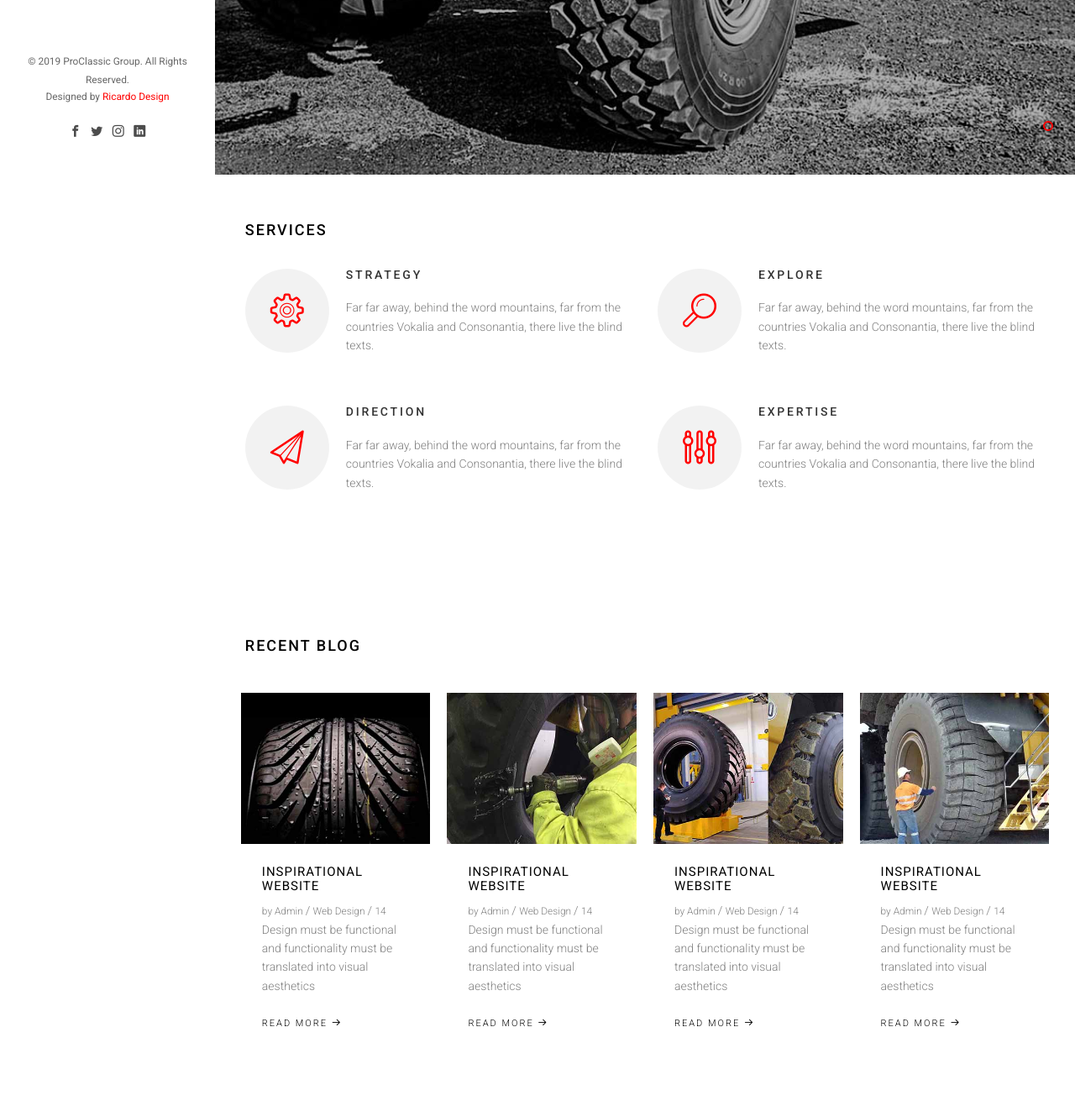
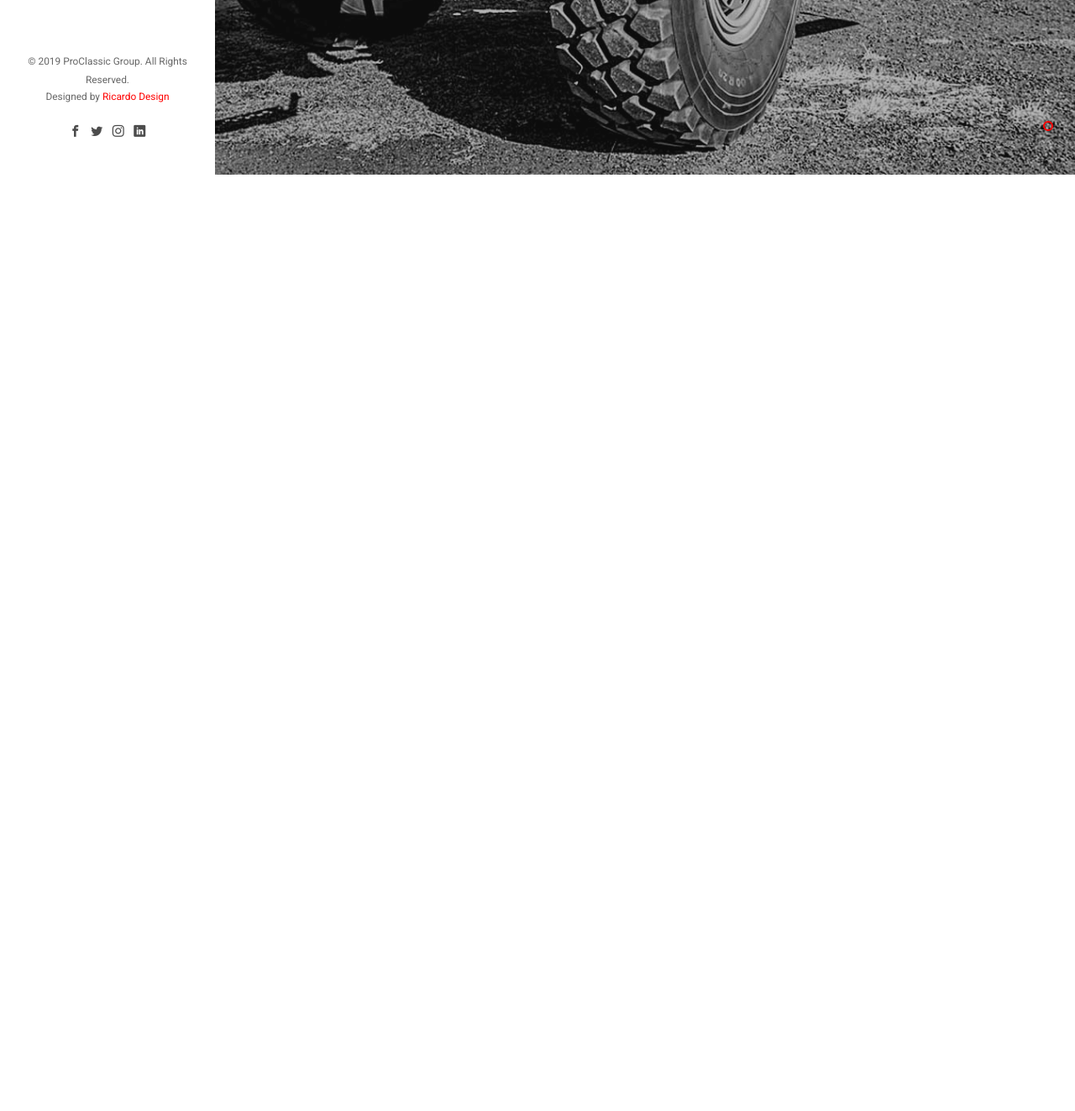
Before and after one commit to Ricki100/proclassic, a plain HTML site: page index.html in a window 1280 px wide. Shown: the part 592-1915 px from the top of the page at 84% size. After the commit the page ends 800 px from the top, so only its background shows below. Drawn offline with Linux system fonts and the light colour scheme; files whose address does not match are found by name.

Commit message:
Update index.html

```diff
--- a/index.html
+++ b/index.html
@@ -140,124 +140,6 @@
 			  	</div>
 			</aside>
 
-			<div class="fh5co-narrow-content">
-				<h2 class="fh5co-heading animate-box" data-animate-effect="fadeInLeft">Services</h2>
-				<div class="row">
-					<div class="col-md-6">
-						<div class="fh5co-feature animate-box" data-animate-effect="fadeInLeft">
-							<div class="fh5co-icon">
-								<i class="icon-settings"></i>
-							</div>
-							<div class="fh5co-text">
-								<h3>Strategy</h3>
-								<p>Far far away, behind the word mountains, far from the countries Vokalia and Consonantia, there live the blind texts. </p>
-							</div>
-						</div>
-					</div>
-					<div class="col-md-6">
-						<div class="fh5co-feature animate-box" data-animate-effect="fadeInLeft">
-							<div class="fh5co-icon">
-								<i class="icon-search4"></i>
-							</div>
-							<div class="fh5co-text">
-								<h3>Explore</h3>
-								<p>Far far away, behind the word mountains, far from the countries Vokalia and Consonantia, there live the blind texts. </p>
-							</div>
-						</div>
-					</div>
-
-					<div class="col-md-6">
-						<div class="fh5co-feature animate-box" data-animate-effect="fadeInLeft">
-							<div class="fh5co-icon">
-								<i class="icon-paperplane"></i>
-							</div>
-							<div class="fh5co-text">
-								<h3>Direction</h3>
-								<p>Far far away, behind the word mountains, far from the countries Vokalia and Consonantia, there live the blind texts. </p>
-							</div>
-						</div>
-					</div>
-					<div class="col-md-6">
-						<div class="fh5co-feature animate-box" data-animate-effect="fadeInLeft">
-							<div class="fh5co-icon">
-								<i class="icon-params"></i>
-							</div>
-							<div class="fh5co-text">
-								<h3>Expertise</h3>
-								<p>Far far away, behind the word mountains, far from the countries Vokalia and Consonantia, there live the blind texts. </p>
-							</div>
-						</div>
-					</div>
-				</div>
-			</div>
-			<div class="fh5co-narrow-content">
-				<h2 class="fh5co-heading animate-box" data-animate-effect="fadeInLeft">Recent Blog</h2>
-				<div class="row row-bottom-padded-md">
-					<div class="col-md-3 col-sm-6 col-padding animate-box" data-animate-effect="fadeInLeft">
-						<div class="blog-entry">
-							<a href="#" class="blog-img"><img src="images/img-1.jpg" class="img-responsive" alt="Free HTML5 Bootstrap Template by FreeHTML5.co"></a>
-							<div class="desc">
-								<h3><a href="#">Inspirational Website</a></h3>
-								<span><small>by Admin </small> / <small> Web Design </small> / <small> <i class="icon-comment"></i> 14</small></span>
-								<p>Design must be functional and functionality must be translated into visual aesthetics</p>
-								<a href="#" class="lead">Read More <i class="icon-arrow-right3"></i></a>
-							</div>
-						</div>
-					</div>
-					<div class="col-md-3 col-sm-6 col-padding animate-box" data-animate-effect="fadeInLeft">
-						<div class="blog-entry">
-							<a href="#" class="blog-img"><img src="images/img-2.jpg" class="img-responsive" alt="Free HTML5 Bootstrap Template by FreeHTML5.co"></a>
-							<div class="desc">
-								<h3><a href="#">Inspirational Website</a></h3>
-								<span><small>by Admin </small> / <small> Web Design </small> / <small> <i class="icon-comment"></i> 14</small></span>
-								<p>Design must be functional and functionality must be translated into visual aesthetics</p>
-								<a href="#" class="lead">Read More <i class="icon-arrow-right3"></i></a>
-							</div>
-						</div>
-					</div>
-					<div class="col-md-3 col-sm-6 col-padding animate-box" data-animate-effect="fadeInLeft">
-						<div class="blog-entry">
-							<a href="#" class="blog-img"><img src="images/img-3.jpg" class="img-responsive" alt="Free HTML5 Bootstrap Template by FreeHTML5.co"></a>
-							<div class="desc">
-								<h3><a href="#">Inspirational Website</a></h3>
-								<span><small>by Admin </small> / <small> Web Design </small> / <small> <i class="icon-comment"></i> 14</small></span>
-								<p>Design must be functional and functionality must be translated into visual aesthetics</p>
-								<a href="#" class="lead">Read More <i class="icon-arrow-right3"></i></a>
-							</div>
-						</div>
-					</div>
-					<div class="col-md-3 col-sm-6 col-padding animate-box" data-animate-effect="fadeInLeft">
-						<div class="blog-entry">
-							<a href="#" class="blog-img"><img src="images/img-4.jpg" class="img-responsive" alt="Free HTML5 Bootstrap Template by FreeHTML5.co"></a>
-							<div class="desc">
-								<h3><a href="#">Inspirational Website</a></h3>
-								<span><small>by Admin </small> / <small> Web Design </small> / <small> <i class="icon-comment"></i> 14</small></span>
-								<p>Design must be functional and functionality must be translated into visual aesthetics</p>
-								<a href="#" class="lead">Read More <i class="icon-arrow-right3"></i></a>
-							</div>
-						</div>
-					</div>
-				</div>
-			</div>
-
-			<div id="get-in-touch">
-				<div class="fh5co-narrow-content">
-					<div class="row">
-						<div class="col-md-4 animate-box" data-animate-effect="fadeInLeft">
-							<h1 style="font-weight:600; font-size:5em" class="fh5co-heading-colored">Get in touch</h1>
-						</div>
-					</div>
-					<div class="row">
-						<div class="col-md-6 col-md-offset-3 col-md-pull-3 animate-box" data-animate-effect="fadeInLeft">
-							<p class="fh5co-lead">Separated they live in Bookmarksgrove right at the coast of the Semantics, a large language ocean.</p>
-							<p><a href="#" class="btn btn-primary">Learn More</a></p>
-						</div>
-
-					</div>
-				</div>
-			</div>
-		</div>
-	</div>
 
 	<!-- jQuery -->
 	<script src="js/jquery.min.js"></script>
```
